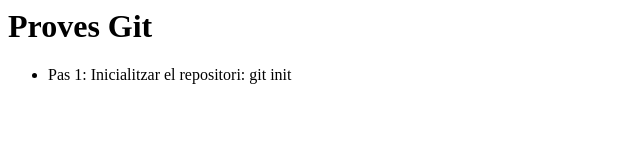
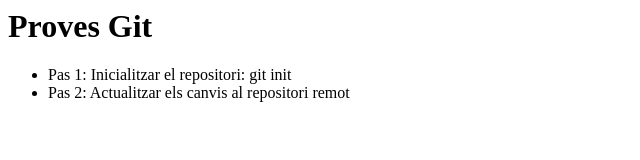
Before and after one commit to oscar1517/OMP-git, a plain HTML site: page index.html in a window 1280 px wide. Shown: the whole page, without its empty margins (0-640 px from the left). Drawn offline with Linux system fonts and the light colour scheme.

Commit message:
Añadido actualizar cambios en repositorio remoto

```diff
--- a/index.html
+++ b/index.html
@@ -1,4 +1,5 @@
 <h1>Proves Git</h1>
 <ul>
 	<li>Pas 1: Inicialitzar el repositori: git init
+	<li>Pas 2: Actualitzar els canvis al repositori remot
 </ul>
```
